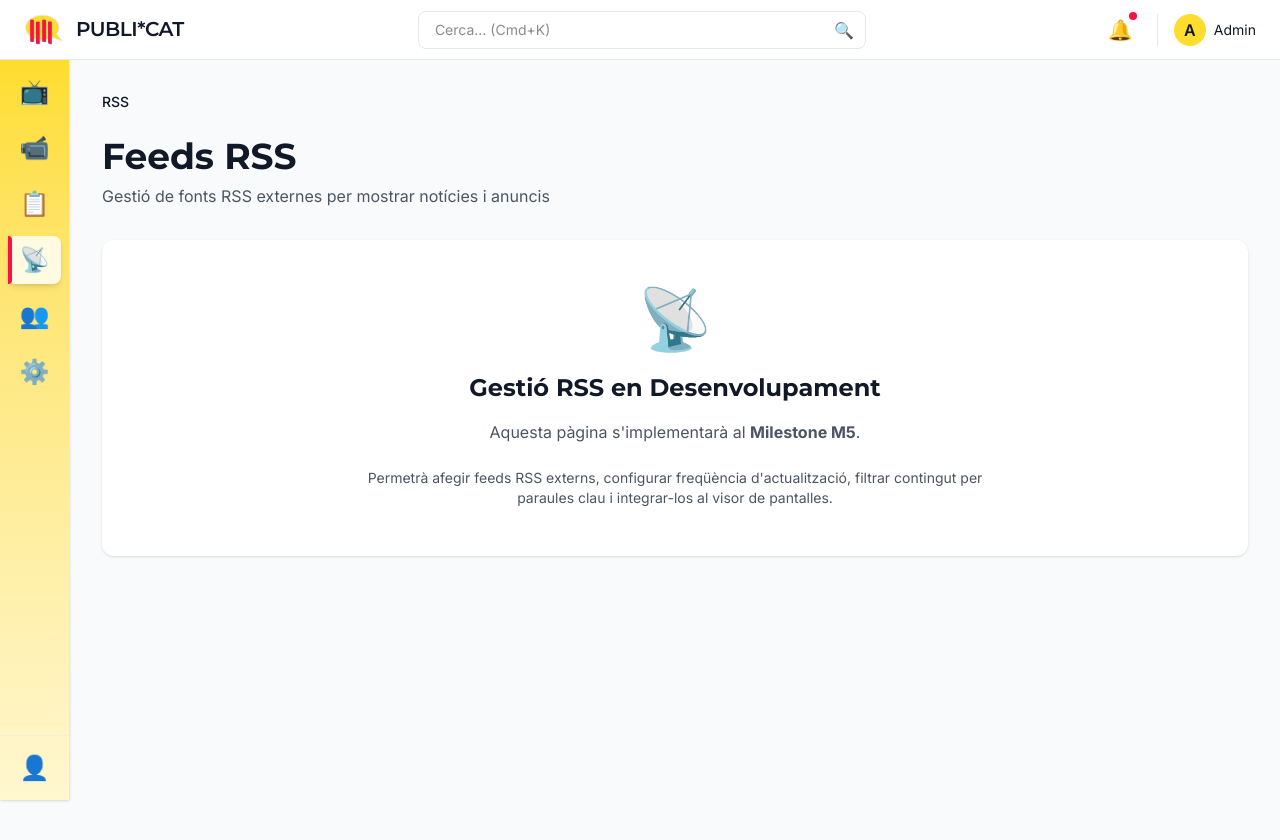
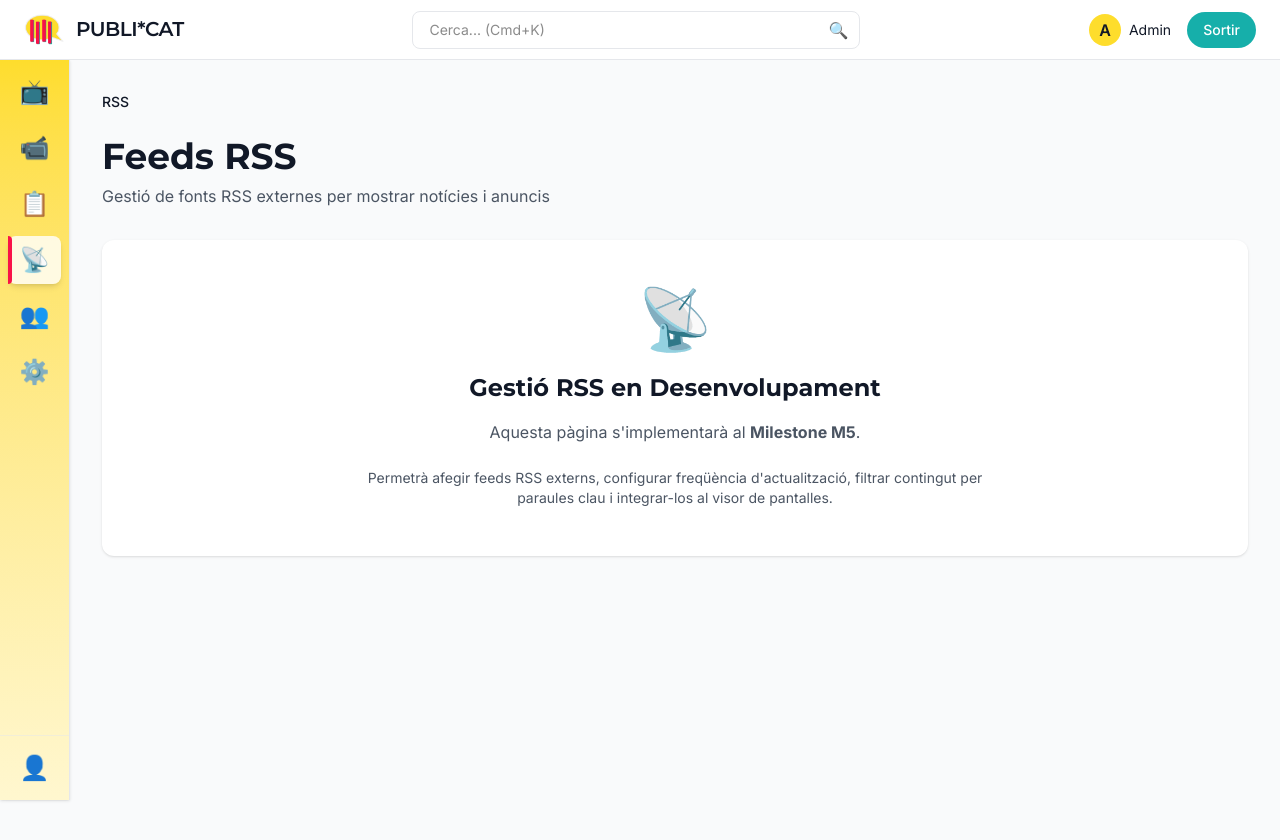
Before and after one commit to publicat-lacenet/publicat, a Next.js app: page /rss in a window 1280 px wide. Shown: the top 840 px of the page. Built offline with nearby package versions, Linux system fonts and the light colour scheme.

Commit message:
feat: canviar pestanya per defecte a Centres, eliminar breadcrumb i afegir botó sortir turquesa

```diff
--- a/app/admin/page.tsx
+++ b/app/admin/page.tsx
@@ -2,7 +2,6 @@
 
 import { useState } from 'react';
 import AdminLayout from '@/app/components/layout/AdminLayout';
-import Breadcrumb from '@/app/components/ui/Breadcrumb';
 import PageHeader from '@/app/components/ui/PageHeader';
 import AdminTabs from '@/app/components/ui/AdminTabs';
 import ZonesTab from './tabs/ZonesTab';
@@ -18,12 +17,10 @@ const tabs = [
 ];
 
 export default function AdminPage() {
-  const [activeTab, setActiveTab] = useState('zones');
+  const [activeTab, setActiveTab] = useState('centres');
 
   return (
     <AdminLayout>
-      <Breadcrumb items={['Home', 'Administració']} />
-
       <PageHeader
         title="Administració"
         description="Gestió global de centres, usuaris i zones del sistema"
--- /dev/null
+++ b/app/auth/signout/route.ts
@@ -0,0 +1,8 @@
+import { createClient } from '@/utils/supabase/server'
+import { NextResponse } from 'next/server'
+
+export async function POST() {
+  const supabase = await createClient()
+  await supabase.auth.signOut()
+  return NextResponse.redirect(new URL('/login', process.env.NEXT_PUBLIC_SITE_URL || 'http://localhost:3000'))
+}
--- a/app/components/layout/AppHeader.tsx
+++ b/app/components/layout/AppHeader.tsx
@@ -36,16 +36,10 @@ export default function AppHeader() {
           </div>
         </div>
 
-        {/* Right side: Notifications + User */}
+        {/* Right side: User + Logout */}
         <div className="flex items-center gap-4">
-          {/* Notifications */}
-          <button className="relative p-2 hover:bg-[var(--color-light-bg)] rounded-lg transition-colors">
-            <span className="text-xl">🔔</span>
-            <span className="absolute top-1 right-1 w-2 h-2 bg-[var(--color-accent)] rounded-full"></span>
-          </button>
-
-          {/* User Dropdown */}
-          <div className="flex items-center gap-2 pl-4 border-l border-[var(--color-border)]">
+          {/* User Info */}
+          <div className="flex items-center gap-2">
             <div className="w-8 h-8 bg-[var(--color-primary)] rounded-full flex items-center justify-center text-[var(--color-dark)] font-semibold">
               A
             </div>
@@ -53,6 +47,16 @@ export default function AppHeader() {
               Admin
             </span>
           </div>
+
+          {/* Logout Button */}
+          <form action="/auth/signout" method="post">
+            <button
+              type="submit"
+              className="px-4 py-2 text-sm font-medium bg-[#16AFAA] text-white rounded-full hover:bg-[#14998F] transition-colors font-[family-name:var(--font-inter)]"
+            >
+              Sortir
+            </button>
+          </form>
         </div>
       </div>
     </header>
```
